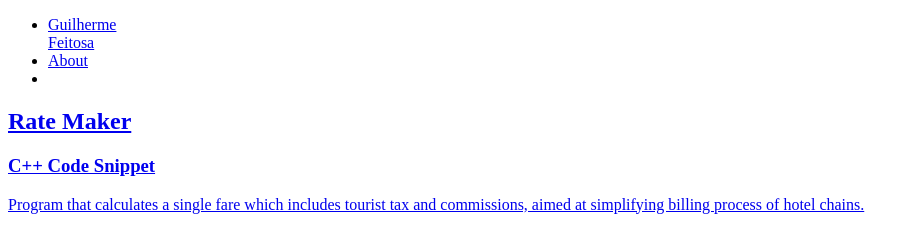
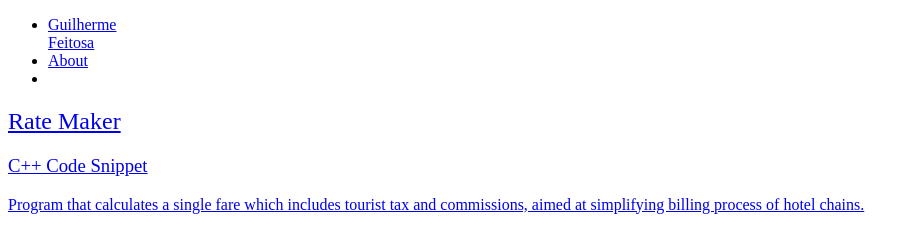
Before and after one commit to 4leaf6/4leaf6.github.io, a plain HTML site: page index.html in a window 1280 px wide. Shown: the whole page, without its empty margins (0-915 px from the left). Drawn offline with Linux system fonts and the light colour scheme.

Commit message:
Update main.css
font setting

```diff
--- a/main.css
+++ b/main.css
@@ -1,3 +1,6 @@
 * {
-  font-family= Playfair Display;
+  font-family: "Playfair Display", serif;
+  font-optical-sizing: auto;
+  font-weight: 400;
+  font-style: normal;
 }
```
